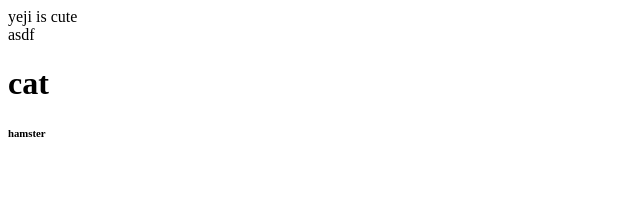
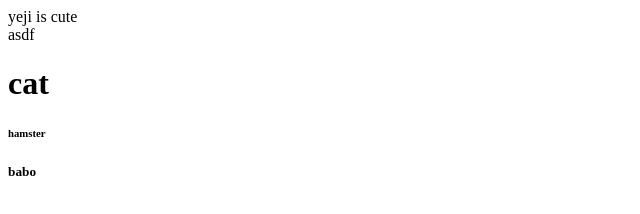
Before and after one commit to youaretheway/youaretheway.github.io, a plain HTML site: page index.html in a window 1280 px wide. Shown: the full height of the page, 0-640 px from the left. Drawn offline with Linux system fonts and the light colour scheme.

Commit message:
Update index.html

```diff
--- a/index.html
+++ b/index.html
@@ -5,5 +5,5 @@
   <br>asdf
   <h1>cat</h1>
   <h6>hamster</h6>
-
+  <h5>babo</h5>
 </body></html>
```
